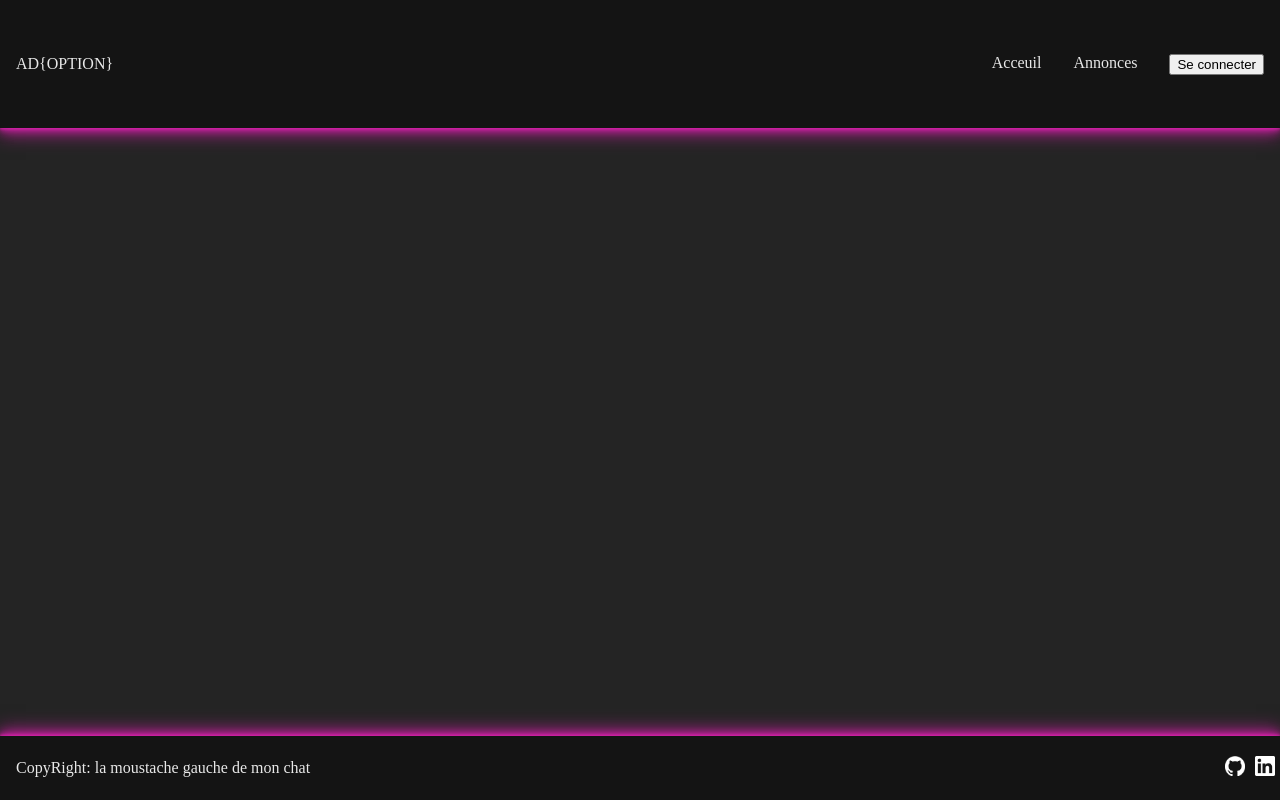
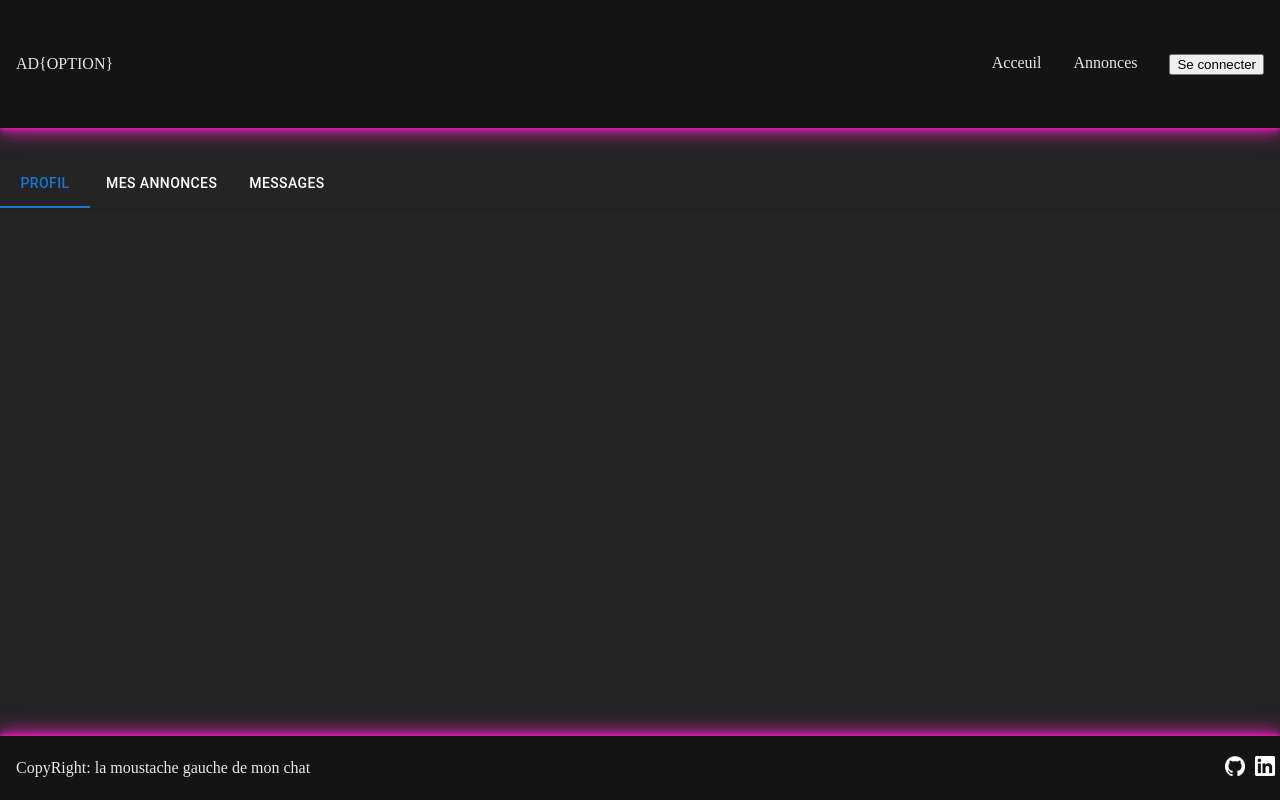
Before and after one commit to Alaaric/checkpoint4, a React (Vite) app in the folder frontend/: page /account in a window 1280 px wide. Built offline with nearby package versions, Linux system fonts and the light colour scheme.

Commit message:
add base content for connected user

```diff
--- a/frontend/src/App.jsx
+++ b/frontend/src/App.jsx
@@ -5,6 +5,7 @@ import Footer from "./Components/Footer";
 import AllAds from "./Pages/AllAds";
 import PostAd from "./Pages/PostAd";
 import Home from "./Pages/Home";
+import MyAccount from "./Pages/MyAccount";
 
 function App() {
   return (
@@ -14,6 +15,7 @@ function App() {
         <Route path="/" element={<Home />} />
         <Route path="/ads" element={<AllAds />} />
         <Route path="/postads" element={<PostAd />} />
+        <Route path="/account" element={<MyAccount />} />
       </Routes>
       <Footer />
     </Router>
--- /dev/null
+++ b/frontend/src/Components/CustomPanel.jsx
@@ -0,0 +1,29 @@
+import PropTypes from "prop-types";
+import Typography from "@mui/material/Typography";
+import Box from "@mui/material/Box";
+
+export default function CustomTabPanel(props) {
+  const { children, value, index, ...other } = props;
+
+  return (
+    <div
+      role="tabpanel"
+      hidden={value !== index}
+      id={`simple-tabpanel-${index}`}
+      aria-labelledby={`simple-tab-${index}`}
+      {...other}
+    >
+      {value === index && (
+        <Box sx={{ p: 3 }}>
+          <Typography>{children}</Typography>
+        </Box>
+      )}
+    </div>
+  );
+}
+
+CustomTabPanel.propTypes = {
+  children: PropTypes.node,
+  index: PropTypes.number.isRequired,
+  value: PropTypes.number.isRequired,
+};
--- /dev/null
+++ b/frontend/src/Components/Messages.jsx
@@ -0,0 +1,3 @@
+export default function Messages() {
+  return <div className="messages"></div>;
+}
--- /dev/null
+++ b/frontend/src/Components/MyAds.jsx
@@ -0,0 +1,3 @@
+export default function MyAds() {
+  return <div className="myads"></div>;
+}
--- a/frontend/src/Components/NavBar.jsx
+++ b/frontend/src/Components/NavBar.jsx
@@ -30,9 +30,14 @@ export default function () {
               </li>
             )}
             {user ? (
-              <li>
-                <Disconnect />
-              </li>
+              <>
+                <li>
+                  <Link to="/account">Mon compte</Link>
+                </li>
+                <li>
+                  <Disconnect />
+                </li>
+              </>
             ) : (
               <li>
                 <Login />
--- /dev/null
+++ b/frontend/src/Components/Profil.jsx
@@ -0,0 +1,3 @@
+export default function Profil() {
+  return <div className="profil"></div>;
+}
--- /dev/null
+++ b/frontend/src/Pages/MyAccount.jsx
@@ -0,0 +1,54 @@
+import { useState } from "react";
+import CustomTabPanel from "../Components/CustomPanel";
+import Tabs from "@mui/material/Tabs";
+import Tab from "@mui/material/Tab";
+import Box from "@mui/material/Box";
+import Profil from "../Components/Profil";
+import MyAds from "../Components/MyAds";
+import Messages from "../Components/Messages";
+
+function a11yProps(index) {
+  return {
+    id: `simple-tab-${index}`,
+    "aria-controls": `simple-tabpanel-${index}`,
+  };
+}
+
+export default function MyAccount() {
+  const [value, setValue] = useState(0);
+
+  const handleChange = (event, newValue) => {
+    setValue(newValue);
+  };
+
+  return (
+    <div className="account">
+      <Box sx={{ width: "100%", color: "white" }}>
+        <Box sx={{ borderBottom: 1, borderColor: "divider" }}>
+          <Tabs
+            value={value}
+            onChange={handleChange}
+            aria-label="basic tabs example"
+          >
+            <Tab label="Profil" {...a11yProps(0)} sx={{ color: "white" }} />
+            <Tab
+              label="Mes Annonces"
+              {...a11yProps(1)}
+              sx={{ color: "white" }}
+            />
+            <Tab label="Messages" {...a11yProps(2)} sx={{ color: "white" }} />
+          </Tabs>
+        </Box>
+        <CustomTabPanel value={value} index={0}>
+          <Profil />
+        </CustomTabPanel>
+        <CustomTabPanel value={value} index={1}>
+          <MyAds />
+        </CustomTabPanel>
+        <CustomTabPanel value={value} index={2}>
+          <Messages />
+        </CustomTabPanel>
+      </Box>
+    </div>
+  );
+}
--- /dev/null
+++ b/frontend/src/scss/_MyAccount.scss
@@ -0,0 +1 @@
+@import "./Variables";
```
